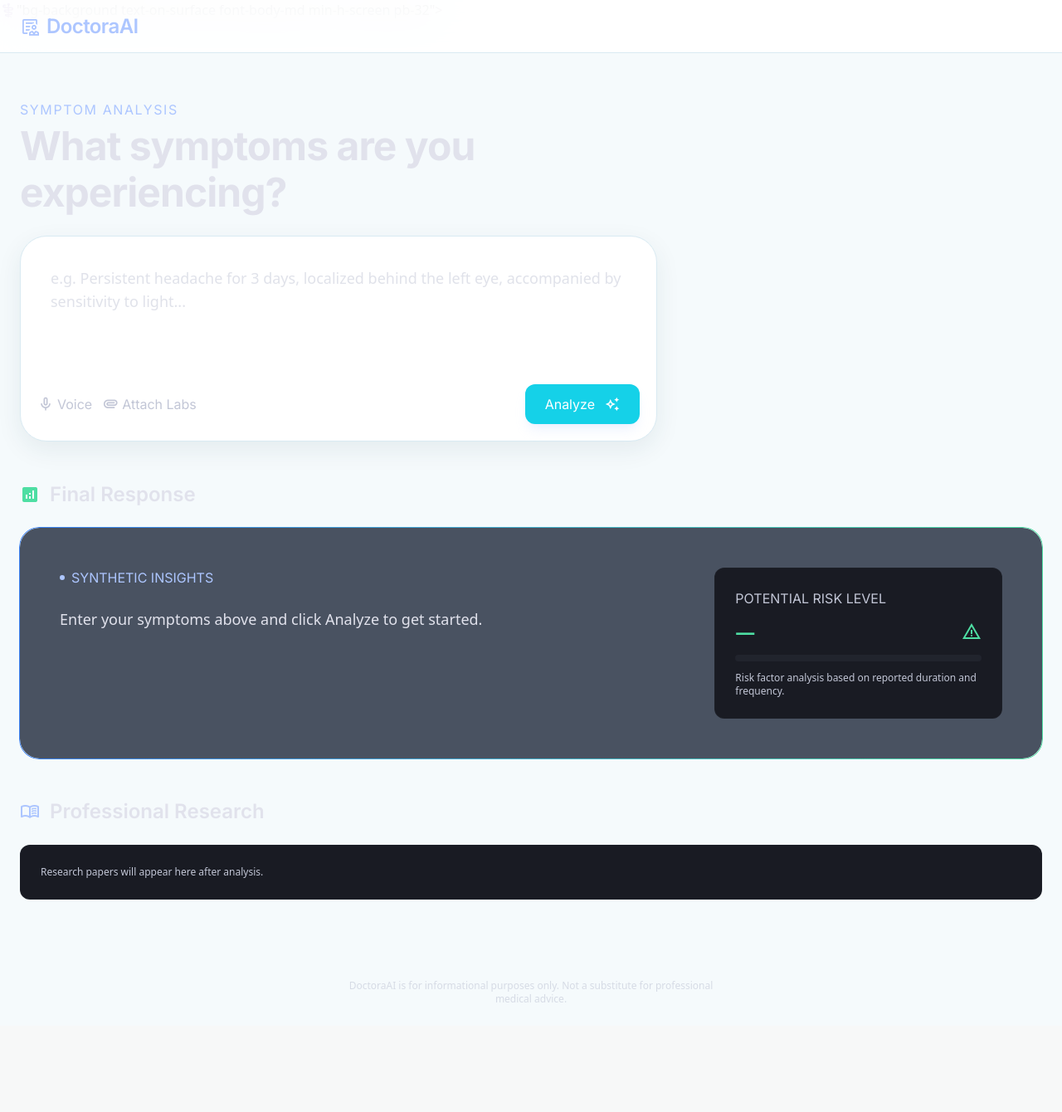
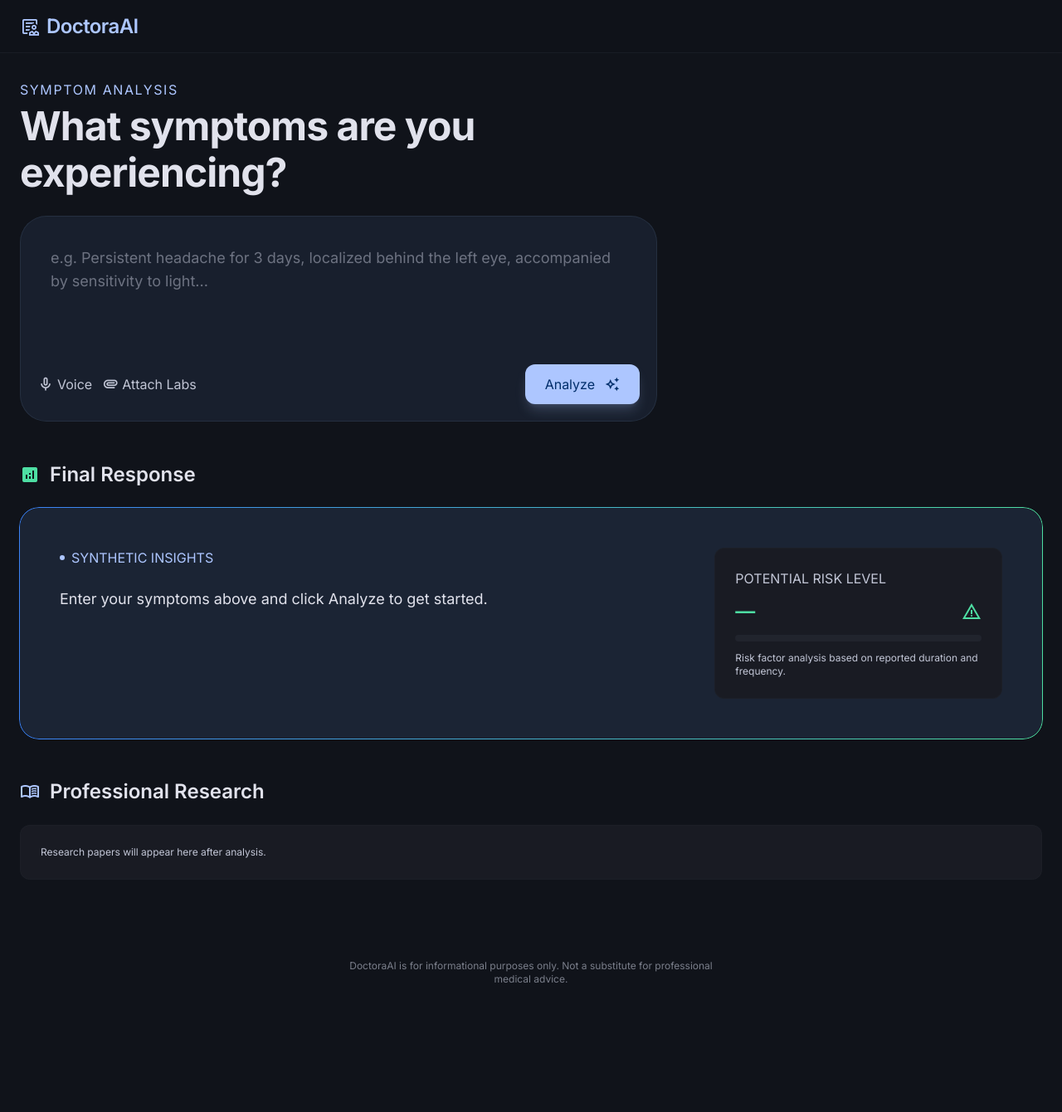
Before and after one commit to aashishp-dev/DoctoraAI, a Flask app: page / in a window 1280 px wide. Shown: the whole page at 83% size. Before the commit the page ends 1208 px from the top, so only its background shows below. Run offline with Flask 3, Linux system fonts and the light colour scheme; some libraries are stand-ins or nearby versions.

Commit message:
Add updates

```diff
--- a/templates/index.html
+++ b/templates/index.html
@@ -175,39 +175,51 @@
     }
 </script>
 
-<style id="meditrust-theme">
-body{
-    background:#F5FAFC !important;
-    color:#1F2937 !important;
+<style id="safe-medical-upgrade">
+#startup-screen{
+position:fixed;inset:0;background:#10131a;
+display:flex;justify-content:center;align-items:center;
+z-index:99999;transition:opacity .6s ease;
 }
-.glass-panel{
-    background:#FFFFFF !important;
-    border:1px solid #D9EAF2 !important;
-    box-shadow:0 10px 30px rgba(22,59,82,.08);
+.startup-box{text-align:center;color:white}
+.med-logo{font-size:5rem;color:#4edea3}
+.loader{width:260px;height:8px;background:#1e293b;border-radius:999px;overflow:hidden;margin-top:15px}
+.loader-fill{height:100%;background:#4edea3;width:0;animation:loadbar 3s forwards}
+@keyframes loadbar{to{width:100%}}
+
+.medical-watermark{
+position:fixed;top:50%;left:50%;
+transform:translate(-50%,-50%);
+font-size:20rem;color:rgba(78,222,163,.04);
+pointer-events:none;z-index:-1;
 }
-header{
-    background:rgba(255,255,255,.92) !important;
-    border-bottom:1px solid #D9EAF2 !important;
+
+.scan-box{position:relative;overflow:hidden}
+.scan-box:after{
+content:'';position:absolute;left:0;width:100%;height:3px;
+background:linear-gradient(90deg,transparent,#4edea3,transparent);
+box-shadow:0 0 15px #4edea3;
+animation:scanline 3s linear infinite;
 }
-.medical-watermark{
- position:fixed;
- top:50%;left:50%;
- transform:translate(-50%,-50%);
- font-size:24rem;
- color:rgba(21,209,232,.05);
- pointer-events:none;
- z-index:-1;
-}
-#analyze-btn{
- background:#15D1E8 !important;
- color:white !important;
-}
-#analyze-btn:hover{
- background:#11BBD0 !important;
+@keyframes scanline{
+0%{top:0;opacity:0}
+20%,80%{opacity:1}
+100%{top:100%;opacity:0}
 }
 </style>
+
 </head>
-<body class="><div class="medical-watermark">⚕</div>"bg-background text-on-surface font-body-md min-h-screen pb-32">
+<body class="bg-background text-on-surface font-body-md min-h-screen pb-32">
+<div id="startup-screen">
+ <div class="startup-box">
+  <div class="med-logo">⚕</div>
+  <h1>DoctoraAI</h1>
+  <p id="boot-text">Initializing Clinical Intelligence...</p>
+  <div class="loader"><div class="loader-fill"></div></div>
+ </div>
+</div>
+<div class="medical-watermark">⚕</div>
+
 
 <!-- TopAppBar -->
 <header class="fixed top-0 w-full z-50 bg-background/60 backdrop-blur-xl border-b border-outline-variant/20 flex items-center justify-between px-margin-mobile md:px-gutter h-16">
@@ -225,7 +237,7 @@
             <p class="text-primary font-label-md uppercase tracking-widest">Symptom Analysis</p>
             <h2 class="font-display-lg text-display-lg-mobile md:text-display-lg text-on-surface leading-tight">What symptoms are you experiencing?</h2>
         </div>
-        <div class="glass-panel rounded-[2rem] p-base md:p-sm group focus-within:ring-2 ring-primary/30 transition-all">
+        <div id="symptom-panel" class="glass-panel rounded-[2rem] p-base md:p-sm group focus-within:ring-2 ring-primary/30 transition-all">
             <div class="relative">
                 <textarea id="symptom-input" class="w-full bg-transparent border-none focus:ring-0 text-body-lg text-on-surface placeholder-on-surface-variant/50 p-md resize-none min-h-[140px]" placeholder="e.g. Persistent headache for 3 days, localized behind the left eye, accompanied by sensitivity to light..."></textarea>
                 <div class="flex items-center justify-between mt-sm p-base">
@@ -464,6 +476,7 @@
         }
 
         document.getElementById('agent-status').classList.remove('hidden');
+document.getElementById('symptom-panel')?.classList.add('scan-box');
         resetStatuses();
 
         analyzeBtn.innerHTML = '<span class="material-symbols-outlined text-[18px] animate-spin">progress_activity</span> Analyzing...';
@@ -536,9 +549,18 @@
                 '<span style="color:#ffb4ab">Something went wrong. Please try again.</span>';
         } finally {
             analyzeBtn.innerHTML = 'Analyze <span class="material-symbols-outlined text-[18px]">auto_awesome</span>';
-            analyzeBtn.disabled = false;
+            document.getElementById('symptom-panel')?.classList.remove('scan-box');
+analyzeBtn.disabled = false;
         }
     });
+
+setTimeout(()=>{const e=document.getElementById('boot-text'); if(e)e.textContent='Loading Medical Knowledge Base...';},1000);
+setTimeout(()=>{const e=document.getElementById('boot-text'); if(e)e.textContent='Activating AI Agents...';},2000);
+setTimeout(()=>{
+ const s=document.getElementById('startup-screen');
+ if(s){s.style.opacity='0'; setTimeout(()=>s.remove(),700);}
+},3200);
+
 </script>
 
 </body>
```
Also changed, not shown: 1 other file.
